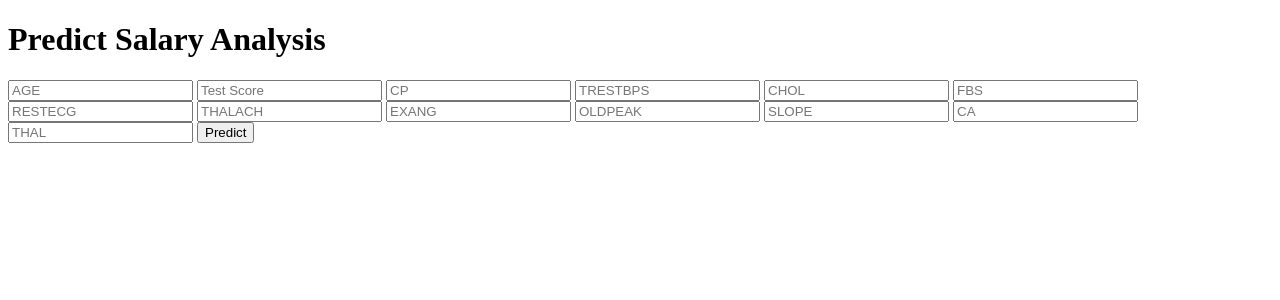
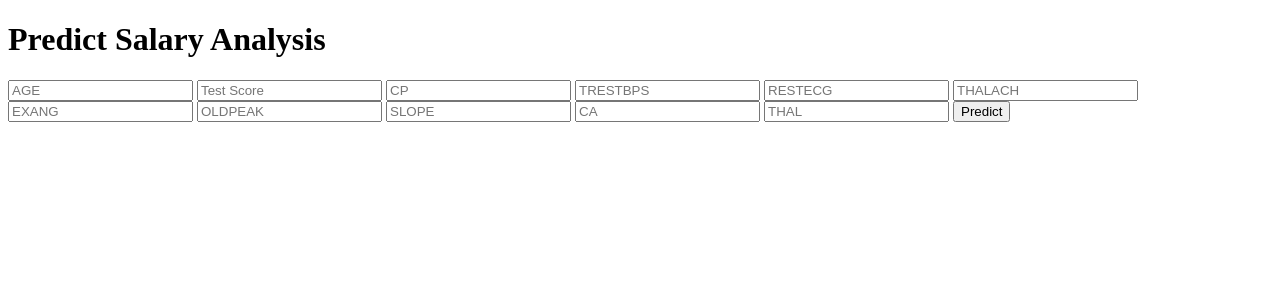
Before and after one commit to Muhammed1616/HEART-ANN, a Flask app: page / in a window 1280 px wide. Shown: the top 300 px of the page. Run offline with Flask 2, Linux system fonts and the light colour scheme; parts of the project's set-up code (start-up, migrations or seed data) failed here and were passed over.

Commit message:
Add files via upload

```diff
--- a/templates/index.html
+++ b/templates/index.html
@@ -21,8 +21,6 @@
         <input type="text" name="sex" placeholder="Test Score" required="required" />
 		<input type="text" name="cp" placeholder="CP" required="required" />
 		<input type="text" name="trestbps" placeholder="TRESTBPS" required="required" />
-		<input type="text" name="chol" placeholder="CHOL" required="required" />
-		<input type="text" name="fbs" placeholder="FBS" required="required" />
 		<input type="text" name="restecg" placeholder="RESTECG" required="required" />
 		<input type="text" name="thalach" placeholder="THALACH" required="required" />
 		<input type="text" name="exang" placeholder="EXANG" required="required" />
```
